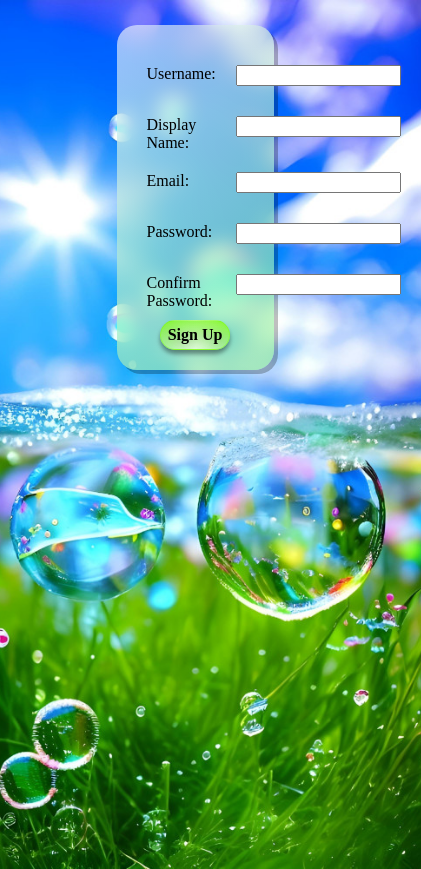
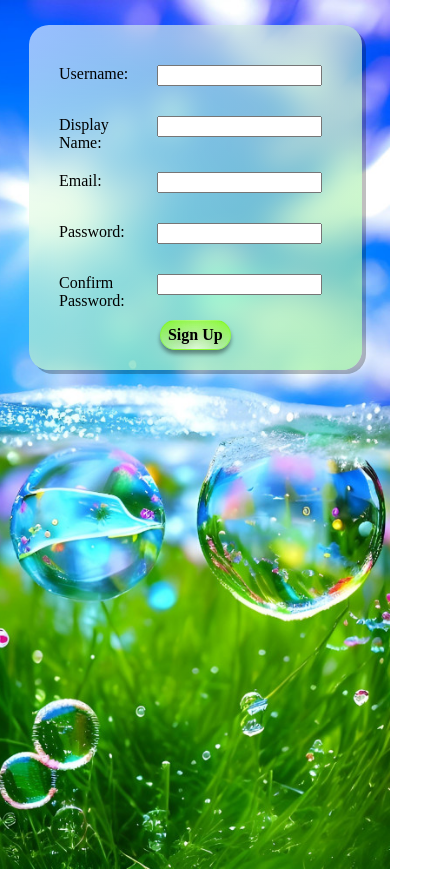
Before and after one commit to Ashleylq/social-media-site, a React (Vite) app in the folder client/: page /signup in a window 390 px wide. Shown: the whole page, 421 px wide, since content can reach past the window. Built offline with nearby package versions, Linux system fonts and the light colour scheme; a web font is replaced by a local one; what @cloudinary/url-gen would draw is missing.

Commit message:
Add css transitions and responsive design

```diff
--- a/client/src/pages/auth/auth.module.css
+++ b/client/src/pages/auth/auth.module.css
@@ -5,8 +5,8 @@
   padding : 20px;
   border : 1px white;
   background : linear-gradient(135deg, rgba(255, 255, 255, 0.6), rgba(144, 238, 144, 0.6));
-  backdrop-filter : blur(10px);
-  -webkit-backdrop-filter : blur(10px);
+  opacity : 0;
+  animation: fade-in 1.5s cubic-bezier(0.25, 1, 0.5, 1) forwards;
   box-shadow : 4px 4px rgba(0, 0, 0, 0.25);
 
   .table {
@@ -55,3 +55,21 @@
     height : max-content;
   }
 }
+
+@keyframes fade-in {
+  from {
+    transform : scale(0.9);
+    opacity : 0;
+  } to {
+    transform : scale(1);
+    opacity : 1;
+    backdrop-filter: blur(15px);
+    -webkit-backdrop-filter: blur(15px);
+  }
+}
+
+@media (max-width : 768px){
+  .form {
+    width : 75vw
+  }
+}
--- a/client/src/pages/profile/EditProfile.jsx
+++ b/client/src/pages/profile/EditProfile.jsx
@@ -10,11 +10,7 @@ function EditProfile(){
     const bioRef = useRef(null)
     const displayRef = useRef(null)
     const navigate = useNavigate()
-    const [profile, setProfile] = useState({
-        profilePic : null,
-        displayName: "Lemonade",
-        bio : "sup"
-    })
+    const [profile, setProfile] = useState(null)
     useEffect(() => {
         async function fetchProfile(){
             if(!user || Object.keys(user) === 0){
--- a/client/src/pages/profile/profile.module.css
+++ b/client/src/pages/profile/profile.module.css
@@ -1,7 +1,7 @@
 .container {
+    opacity: 0;
+    animation: fade-in 1.5s cubic-bezier(0.25, 1, 0.5, 1) forwards;
     background : linear-gradient(135deg, rgba(255, 255, 255, 0.6), rgba(105, 207, 255, 0.6));
-    backdrop-filter : blur(10px);
-    -webkit-backdrop-filter : blur(10px);
     padding : 25px;
     width : 80%;
     border-radius : 20px;
@@ -65,3 +65,15 @@
     --bg : rgba(255, 64, 0, 0.4);
     --b-color : white
 }
+
+@keyframes fade-in{
+    from {
+        opacity : 0;
+        transform : scale(0.9);
+    } to {
+        opacity : 1;
+        transform : scale(0.95);
+        backdrop-filter: blur(15px);
+        -webkit-backdrop-filter: blur(15px);
+    }
+}
```
